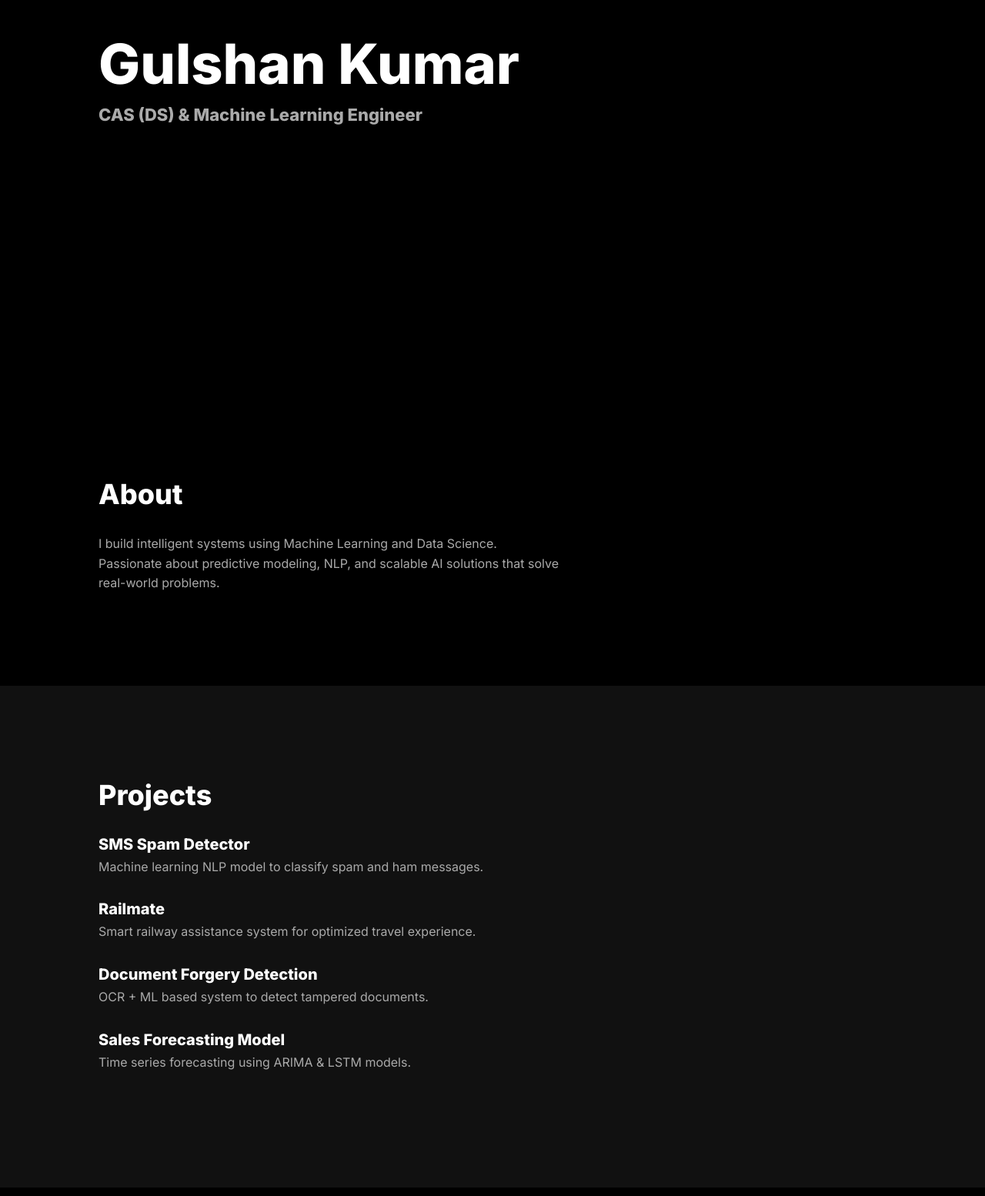
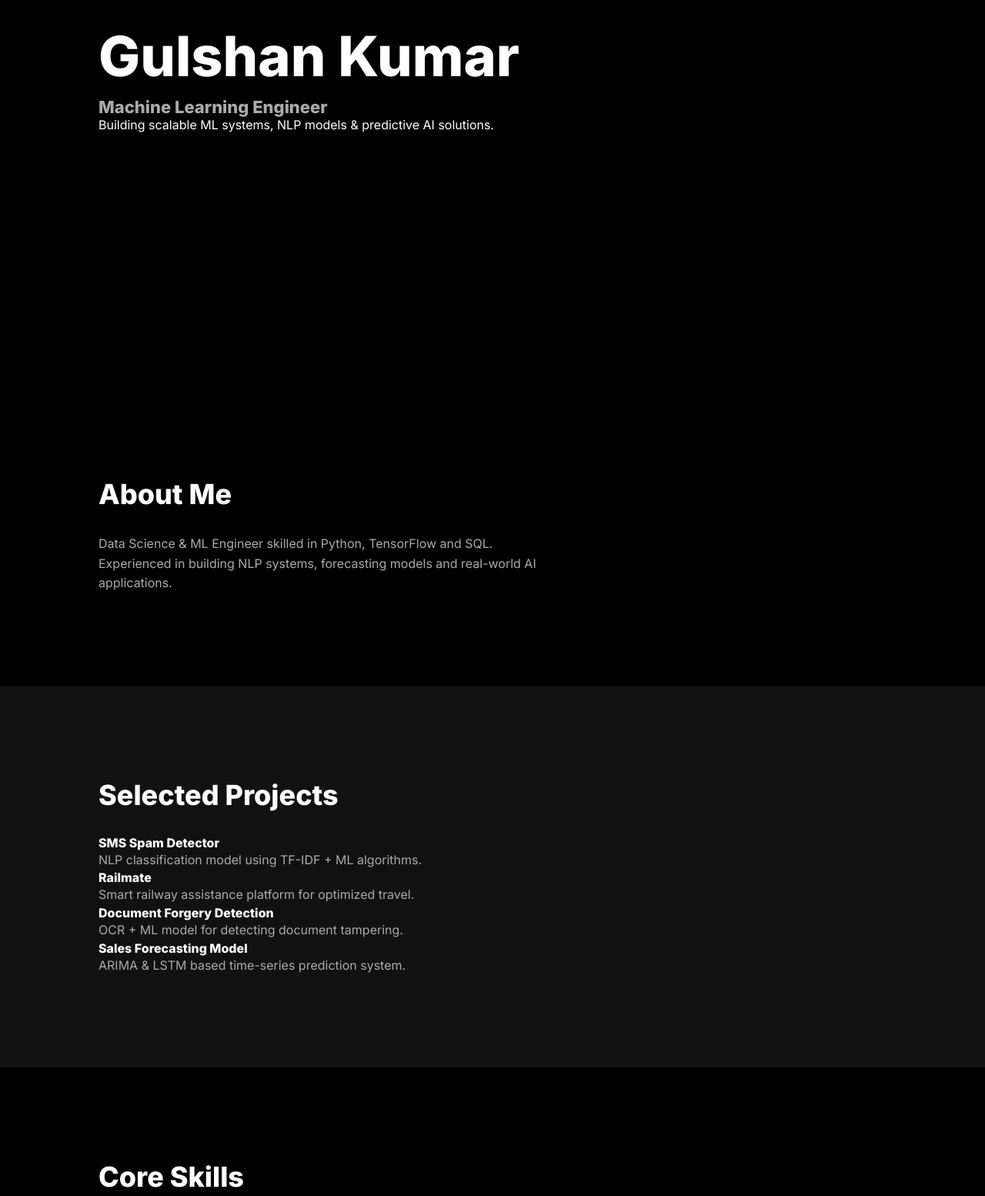
Before and after one commit to gulshan931/gulshan-portfolio, a plain HTML site: page index.html in a window 1280 px wide. Shown: the part 300-1854 px from the top of the page at 77% size. Drawn offline with nearby package versions, Linux system fonts and the light colour scheme.

Commit message:
Update index.html

```diff
--- a/index.html
+++ b/index.html
@@ -2,18 +2,21 @@
 <html lang="en">
 <head>
   <meta charset="UTF-8">
-  <title>Gulshan Kumar | CAS (DS) & ML</title>
+  <title>Gulshan Kumar | Machine Learning Engineer</title>
   <meta name="viewport" content="width=device-width, initial-scale=1.0">
 
-  <!-- Google Font -->
+  <!-- Font -->
   <link href="https://fonts.googleapis.com/css2?family=Inter:wght@300;400;600;800&display=swap" rel="stylesheet">
 
-  <!-- Font Awesome Icons -->
-  <script src="https://kit.fontawesome.com/yourkit.js" crossorigin="anonymous"></script>
+  <!-- Particles.js CDN -->
+  <script src="https://cdn.jsdelivr.net/npm/particles.js"></script>
 
   <link rel="stylesheet" href="style.css">
 </head>
 <body>
+
+<div id="particles-js"></div>
+<div class="cursor"></div>
 
 <header>
   <div class="logo">Gulshan</div>
@@ -25,51 +28,49 @@
   </nav>
 </header>
 
-<!-- Hero Section -->
 <section class="hero">
-  <h1>Gulshan Kumar</h1>
-  <h2>CAS (DS) & Machine Learning Engineer</h2>
-</section>
-
-<!-- About -->
-<section id="about" class="section fade">
-  <h3>About</h3>
-  <p>
-    I build intelligent systems using Machine Learning and Data Science.
-    Passionate about predictive modeling, NLP, and scalable AI solutions
-    that solve real-world problems.
+  <h1 class="gradient-text">Gulshan Kumar</h1>
+  <h2>Machine Learning Engineer</h2>
+  <p class="hero-sub">
+    Building scalable ML systems, NLP models & predictive AI solutions.
   </p>
 </section>
 
-<!-- Projects -->
+<section id="about" class="section fade">
+  <h3>About Me</h3>
+  <p>
+    Data Science & ML Engineer skilled in Python, TensorFlow and SQL.
+    Experienced in building NLP systems, forecasting models and real-world AI applications.
+  </p>
+</section>
+
 <section id="projects" class="section dark fade">
-  <h3>Projects</h3>
+  <h3>Selected Projects</h3>
 
-  <div class="project">
+  <div class="project-card">
     <h4>SMS Spam Detector</h4>
-    <p>Machine learning NLP model to classify spam and ham messages.</p>
+    <p>NLP classification model using TF-IDF + ML algorithms.</p>
   </div>
 
-  <div class="project">
+  <div class="project-card">
     <h4>Railmate</h4>
-    <p>Smart railway assistance system for optimized travel experience.</p>
+    <p>Smart railway assistance platform for optimized travel.</p>
   </div>
 
-  <div class="project">
+  <div class="project-card">
     <h4>Document Forgery Detection</h4>
-    <p>OCR + ML based system to detect tampered documents.</p>
+    <p>OCR + ML model for detecting document tampering.</p>
   </div>
 
-  <div class="project">
+  <div class="project-card">
     <h4>Sales Forecasting Model</h4>
-    <p>Time series forecasting using ARIMA & LSTM models.</p>
+    <p>ARIMA & LSTM based time-series prediction system.</p>
   </div>
 
 </section>
 
-<!-- Skills -->
 <section id="skills" class="section fade">
-  <h3>Skills</h3>
+  <h3>Core Skills</h3>
   <div class="skills">
     <span>Python</span>
     <span>TensorFlow</span>
@@ -77,24 +78,14 @@
   </div>
 </section>
 
-<!-- Contact -->
 <section id="contact" class="section dark fade">
-  <h3>Contact</h3>
-
+  <h3>Let’s Connect</h3>
   <p>Email: your-email@example.com</p>
 
   <div class="social-links">
-    <a href="https://github.com/gulshan931" target="_blank">
-      <i class="fab fa-github"></i> GitHub
-    </a>
-
-    <a href="#" target="_blank">
-      <i class="fab fa-linkedin"></i> LinkedIn
-    </a>
-
-    <a href="#" target="_blank">
-      <i class="fab fa-instagram"></i> Instagram
-    </a>
+    <a href="https://github.com/gulshan931" target="_blank">GitHub</a>
+    <a href="#">LinkedIn</a>
+    <a href="#">Instagram</a>
   </div>
 </section>
 
```
